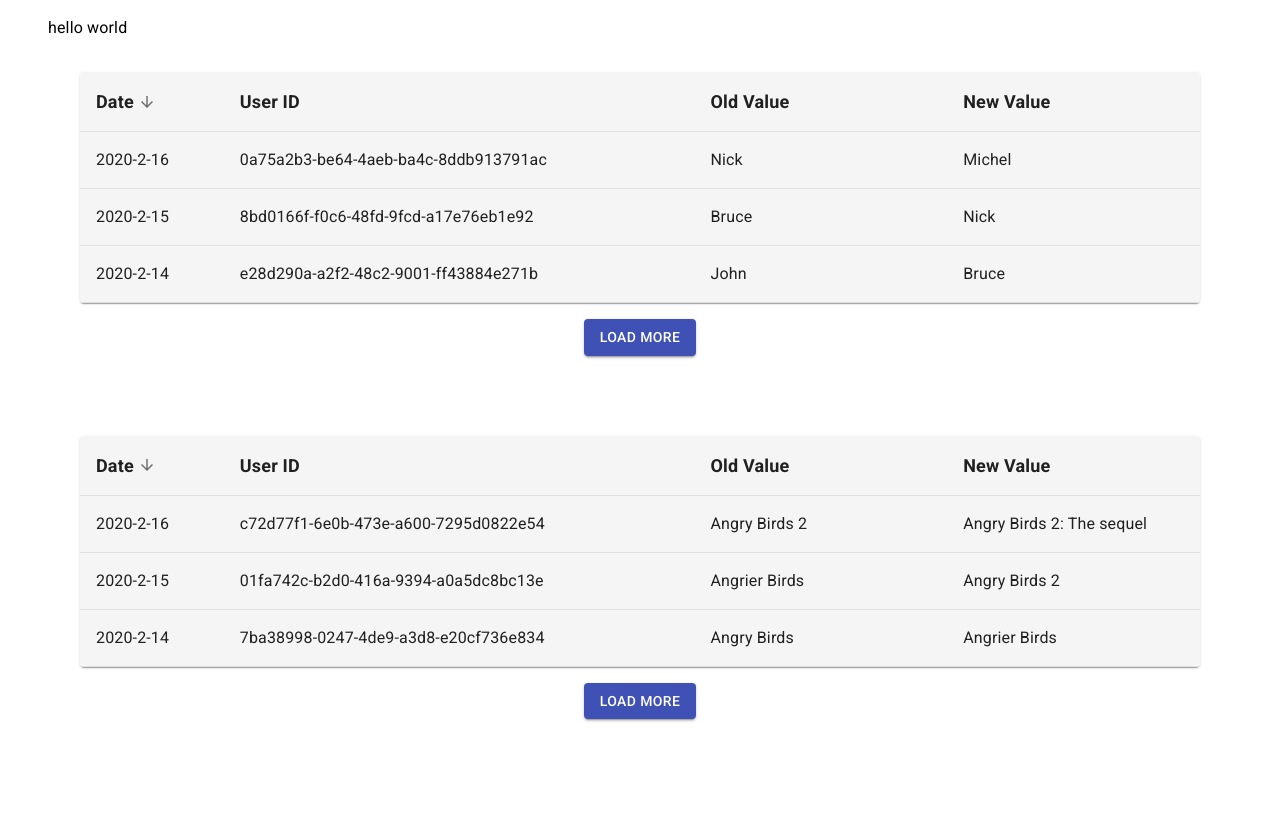
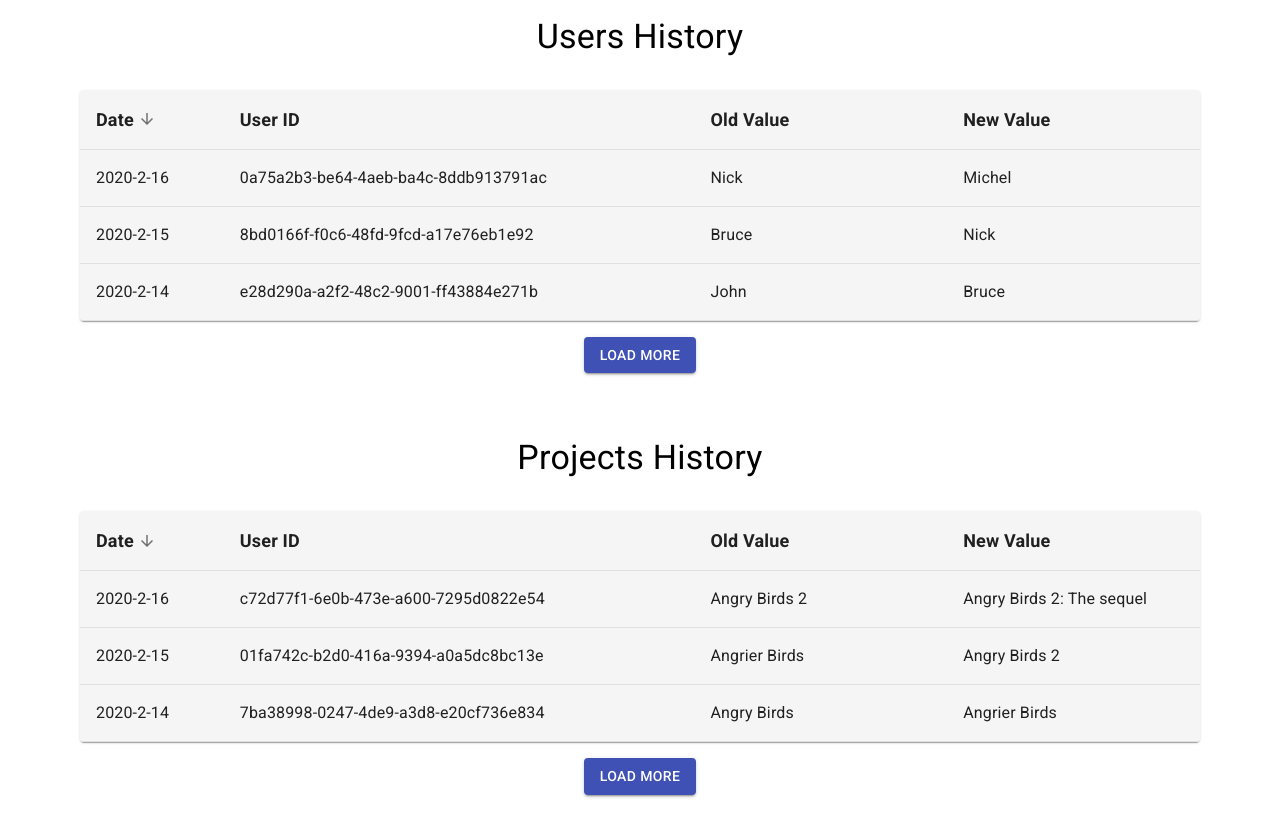
Before and after one commit to ndkv9/info-table, a React (Create React App) app: page / in a window 1280 px wide. Shown: the top 836 px of the page. Before the commit the page ends 800 px from the top, so only its background shows below. Built offline with nearby package versions, Linux system fonts and the light colour scheme.

Commit message:
add Table titles

```diff
--- a/src/components/App.js
+++ b/src/components/App.js
@@ -12,13 +12,17 @@
   return (
     <Container className='app' fixed>
       <Box data-testid='app-box' m={2}>
-        <Typography>hello world</Typography>
-
         <DataProvider>
+          <Typography variant='h4' align='center'>
+            Users History
+          </Typography>
           <InfoTable getData={getUsersDiff} />
         </DataProvider>
 
         <DataProvider>
+          <Typography variant='h4' align='center'>
+            Projects History
+          </Typography>
           <InfoTable getData={getProjectsDiff} />
         </DataProvider>
       </Box>
```
Also changed, not shown: src/components/InfoTable.js (+4 -3 lines).
